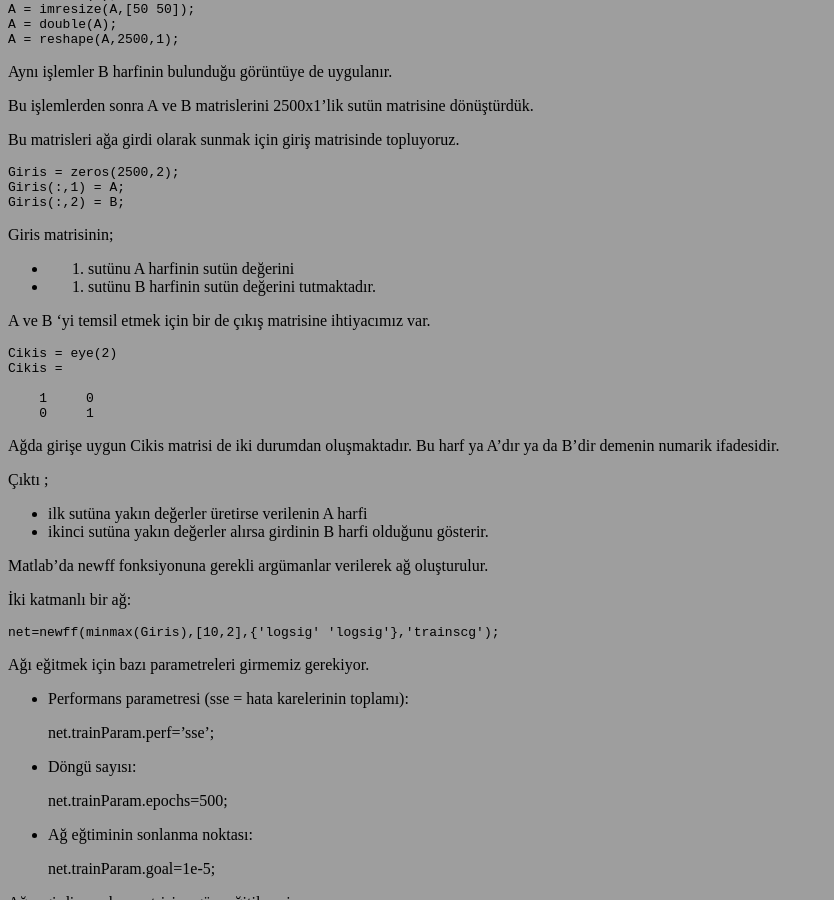
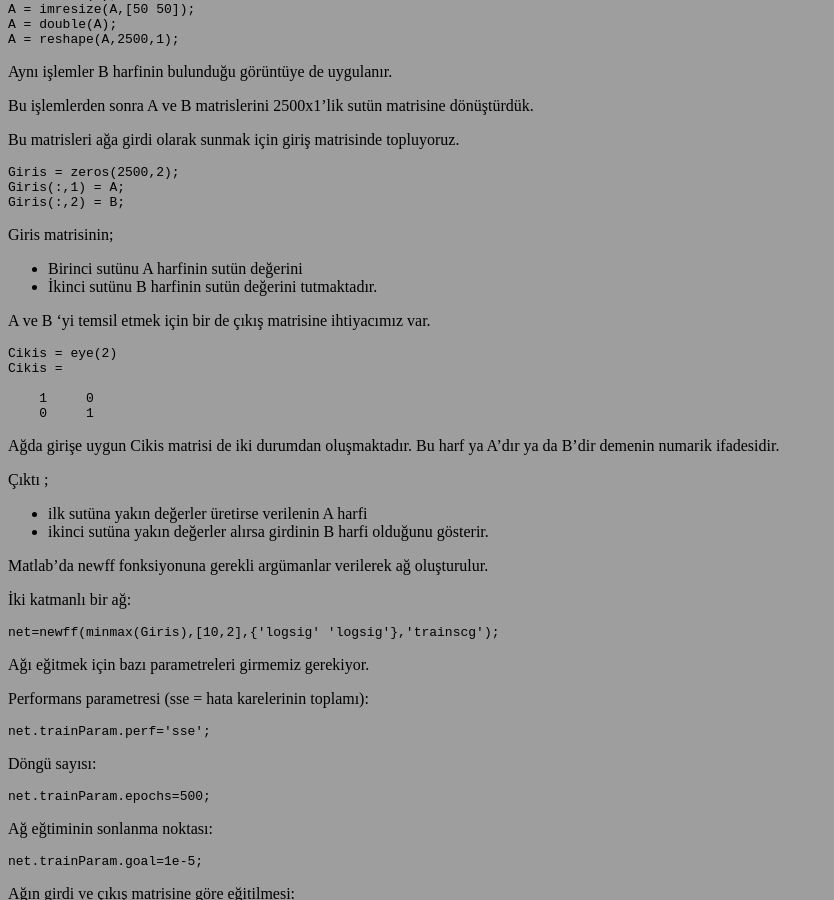
Before and after one commit to elifgul/elifgul.github.com, a Jekyll site: the page built from 1/_posts/2013-02-11-ysa-ile-karakter-tanimlama.md, in a window 1280 px wide and 900 px high, scrolled down 689 px. Shown: the whole window, without its empty margins (0-834 px from the left). Built offline with Jekyll 4.4.1, drawn with Linux system fonts in a browser that asks for light colours; comment, search, counter and statistics services are not loaded.

Commit message:
Update 1/_posts/2013-02-11-ysa-ile-karakter-tanimlama.md

```diff
--- a/1/_posts/2013-02-11-ysa-ile-karakter-tanimlama.md
+++ b/1/_posts/2013-02-11-ysa-ile-karakter-tanimlama.md
@@ -44,8 +44,8 @@ topluyoruz.
 
 Giris matrisinin;
 
-* 1. sutünu A harfinin sutün değerini
-* 2. sutünu B harfinin sutün değerini tutmaktadır.
+* Birinci sutünu A harfinin sutün değerini
+* İkinci sutünu  B harfinin sutün değerini tutmaktadır.
 
 A ve B 'yi temsil etmek için bir de çıkış matrisine ihtiyacımız var.
 
@@ -71,15 +71,15 @@ Matlab'da newff fonksiyonuna gerekli argümanlar verilerek ağ oluşturulur.
 
 Ağı eğitmek için bazı parametreleri girmemiz gerekiyor.
 
-* Performans parametresi (sse = hata karelerinin toplamı):
+  Performans parametresi (sse = hata karelerinin toplamı):
 
     net.trainParam.perf='sse';
 
-* Döngü sayısı:
+  Döngü sayısı:
 
     net.trainParam.epochs=500;
 
-* Ağ eğtiminin sonlanma noktası:
+  Ağ eğtiminin sonlanma noktası:
 
     net.trainParam.goal=1e-5;
 
@@ -102,7 +102,7 @@ Bunun için A görüntüsüne biraz gürültü ekliyoruz.
 
 Gürültü eklenmiş A harfi:
 
-![](http://ib3.keep4u.ru/b/2013/02/11/d5/d533439bb7d9144c51dc4644f0a11203.jpg)
+![](http://s018.radikal.ru/i510/1302/46/98934c0973ee.jpg)
 
 Gürültü eklenen A harfi ile ağın test edilmesi:
 
```
